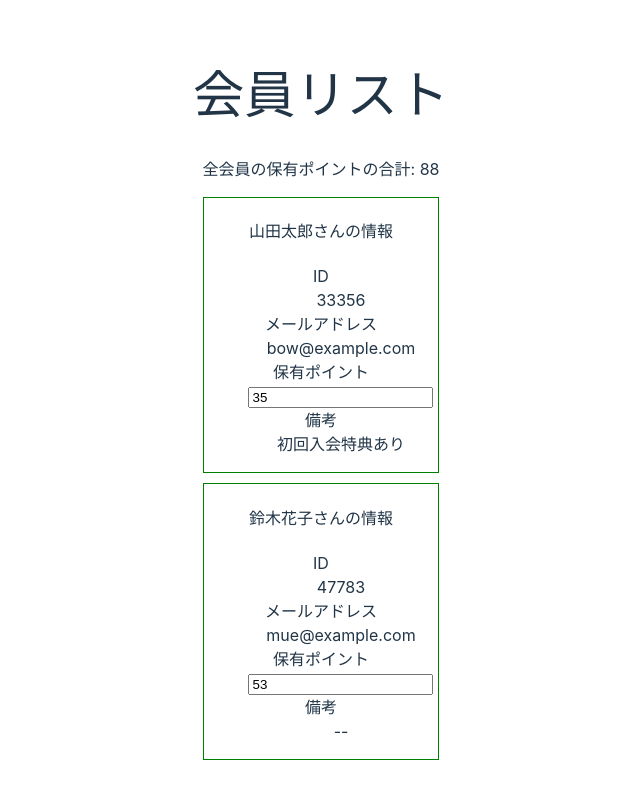
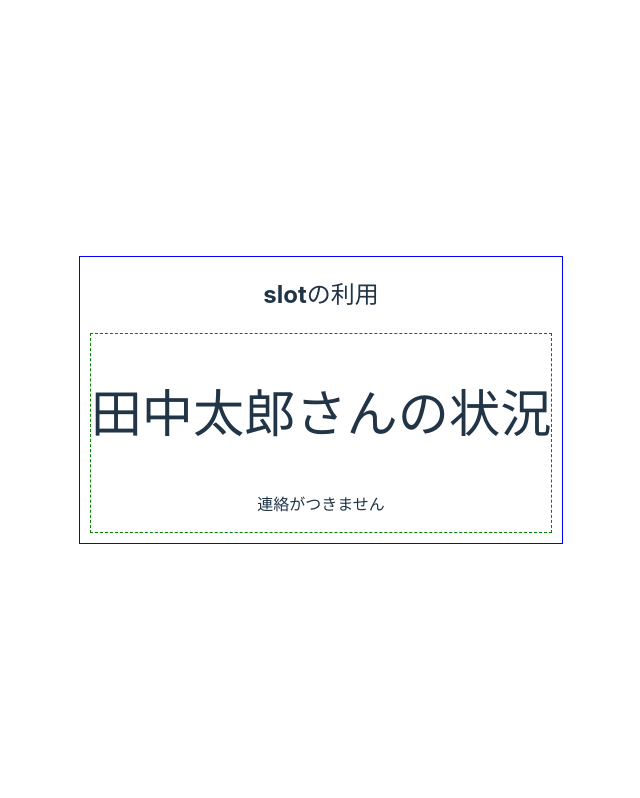
Before and after one commit to cawauchi6204/vue-study, a Vue app in the folder directive-model/: page / in a window 1280 px wide. Shown: the top 798 px of the page, without its empty margins (319-959 px from the left). Built offline with nearby package versions, Linux system fonts and the light colour scheme.

Commit message:
update: slotの実装

```diff
--- a/directive-model/src/App.vue
+++ b/directive-model/src/App.vue
@@ -1,36 +1,17 @@
 <script setup lang="ts">
-import { computed, ref } from "vue";
-import OneMember from "./components/OneMember.vue"
+import { ref } from "vue";
+import OneSection from "./components/OneSection.vue";
 
-const memberListInit = new Map<number, Member>();
-memberListInit.set(33356, { id: 33356, name: "山田太郎", email: "bow@example.com", points: 35, note: "初回入会特典あり" });
-memberListInit.set(47783, { id: 47783, name: "鈴木花子", email: "mue@example.com", points: 53 })
-const memberList = ref(memberListInit)
-
-const totalPoints = computed(
-  () => {
-    let total = 0;
-    for (const member of memberList.value.values()) {
-      total += member.points;
-    }
-    return total
-  }
-)
-
-interface Member {
-  id: number
-  name: string
-  email: string
-  points: number
-  note?: string
-}
+const taro = ref("田中太郎")
 </script>
 
 <template>
-  <h1>会員リスト</h1>
-  <p>全会員の保有ポイントの合計: {{ totalPoints }}</p>
-  <OneMember v-for="[id, member] in memberList" :key="id" :id="id" :name="member.name" :email="member.email"
-    :note="member.note" v-model:points="member.points" />
+  <section>
+    <h2>slotの利用</h2>
+    <OneSection :name="taro">
+      <p>連絡がつきません</p>
+    </OneSection>
+  </section>
 </template>
 
 <style>
--- a/directive-model/src/components/OneSection.vue
+++ b/directive-model/src/components/OneSection.vue
@@ -1,23 +1,16 @@
 <script setup lang="ts">
 interface Props {
-  rand: number
-}
-interface Emits {
-  (event: "createNewRand"): void
+  name: string
 }
 
 defineProps<Props>()
-const emit = defineEmits<Emits>()
-
-const onNewRandButtonClick = () => {
-  emit("createNewRand")
-}
 </script>
 
 <template>
   <section class="box">
-    <p>子コンポーネントで乱数を表示: {{ rand }}</p>
-    <button @click="onNewRandButtonClick">新たな乱数を発生</button>
+    <h1>{{ name }}さんの状況</h1>
+    <!-- reactでいうchildrenのようなもの -->
+    <slot />
   </section>
 </template>
 
```
